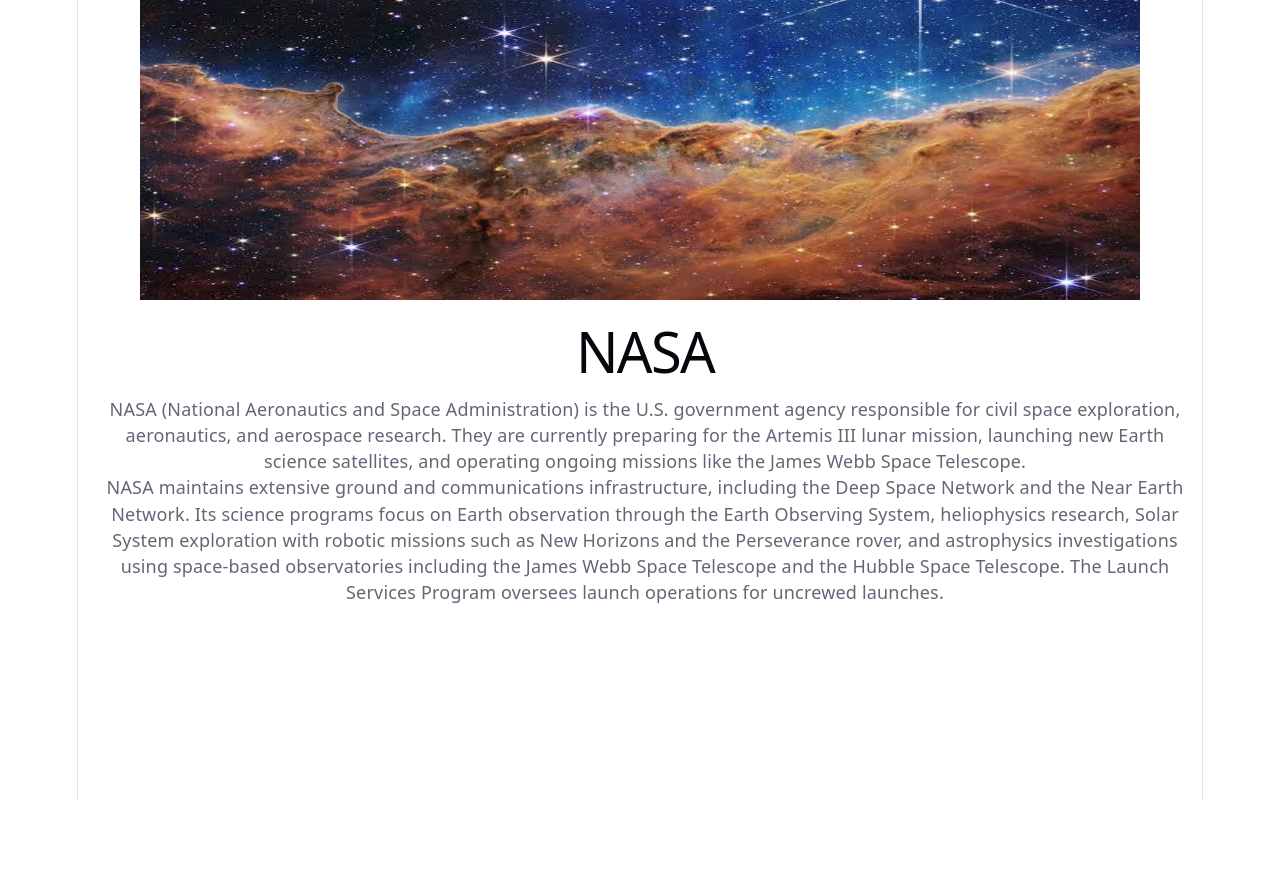
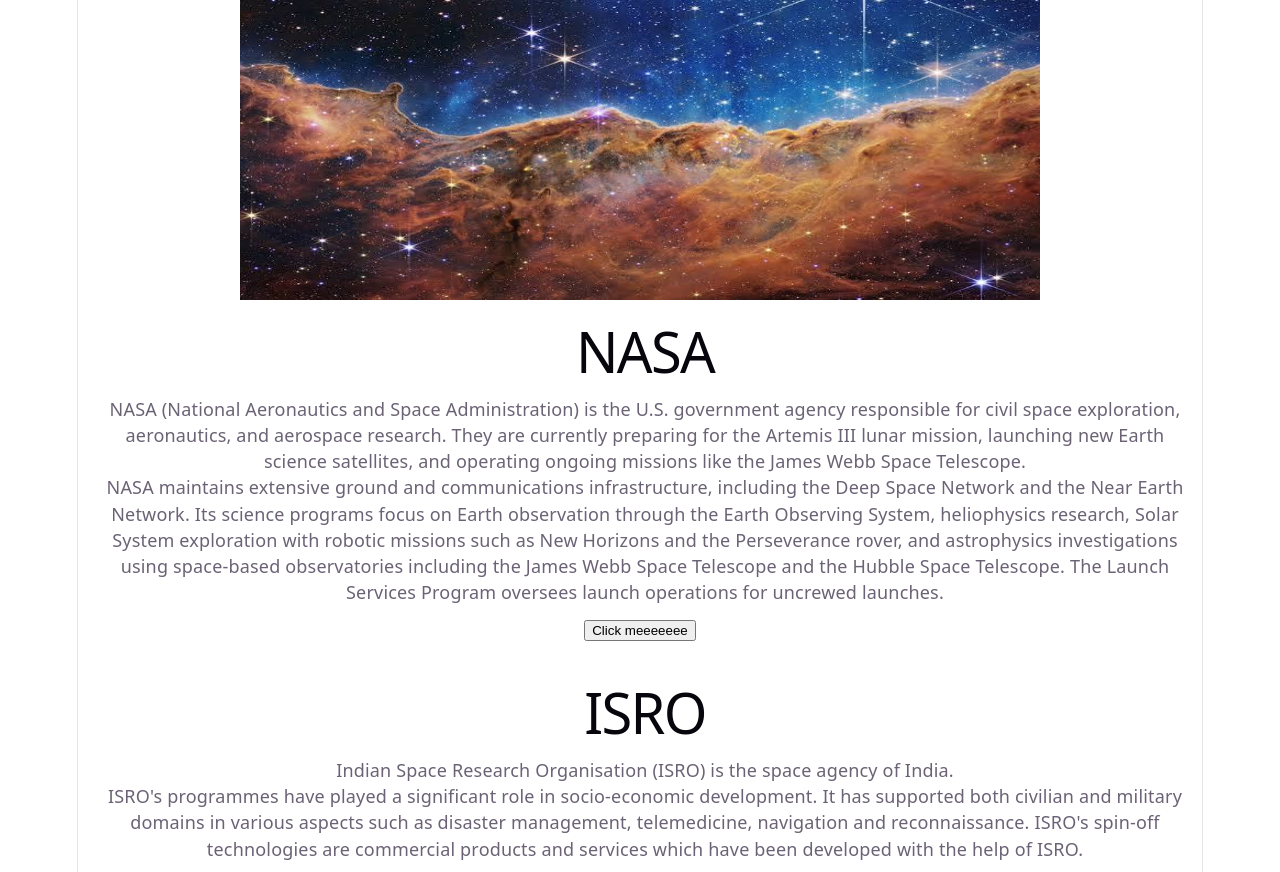
Before and after one commit to PauBurSW/CosmoAppSPA, a React (Vite) app: page / in a window 1280 px wide. Before the commit the page ends 800 px from the top, so only its background shows below. Built offline with nearby package versions, Linux system fonts and the light colour scheme.

Commit message:
confetti feature

```diff
--- a/package.json
+++ b/package.json
@@ -11,6 +11,7 @@
   },
   "dependencies": {
     "react": "^19.2.7",
+    "react-confetti": "^6.4.0",
     "react-dom": "^19.2.7",
     "styled-components": "^6.4.3"
   },
--- a/src/App.tsx
+++ b/src/App.tsx
@@ -5,19 +5,28 @@
 import FirstPage from './FirstPage'
 import nebulaImg from './assets/nebula.jpg'
 import BasicPage,{basicPageProps} from './BasicPage'
+import ClickCounterButton from './ButtonClicked'
 import './App.css'
 
 function App() {
-  const [count, setCount] = useState(0)
   const nasaProps:basicPageProps = {
     img:nebulaImg,
     title:"NASA",
     par1:"NASA (National Aeronautics and Space Administration) is the U.S. government agency responsible for civil space exploration, aeronautics, and aerospace research. They are currently preparing for the Artemis III lunar mission, launching new Earth science satellites, and operating ongoing missions like the James Webb Space Telescope.",
     par2:"NASA maintains extensive ground and communications infrastructure, including the Deep Space Network and the Near Earth Network. Its science programs focus on Earth observation through the Earth Observing System, heliophysics research, Solar System exploration with robotic missions such as New Horizons and the Perseverance rover, and astrophysics investigations using space-based observatories including the James Webb Space Telescope and the Hubble Space Telescope. The Launch Services Program oversees launch operations for uncrewed launches."
   }
+  const nasaProps2:basicPageProps = {
+    title:"ISRO",
+    par1:"Indian Space Research Organisation (ISRO) is the space agency of India.",
+    par2:"ISRO's programmes have played a significant role in socio-economic development. It has supported both civilian and military domains in various aspects such as disaster management, telemedicine, navigation and reconnaissance. ISRO's spin-off technologies are commercial products and services which have been developed with the help of ISRO."
+  }
   return (
     <>
         <BasicPage {...nasaProps}/>
+        <div>
+          <ClickCounterButton />
+        </div>
+        <BasicPage {...nasaProps2}/>
     </>
   )
 }
--- a/src/BasicPage.tsx
+++ b/src/BasicPage.tsx
@@ -11,7 +11,7 @@
     }
     return <section>
             <div>
-              <img src={props.img} className="base" style={{ width: "1000px", height: "300px" }} />
+              <img src={props.img} style={props.img?{ width: "800px", height: "300px" }:{}} />
             </div>
             <div style={{
               margin: '20px 10px 10px 20px'
--- /dev/null
+++ b/src/ButtonClicked.tsx
@@ -0,0 +1,21 @@
+import React, { useState } from "react";
+import ReactConfetti from "react-confetti";
+
+function ClickCounterButton() {
+
+    const [active, setActive] = useState(false);
+
+    const handleClick = () => {
+        setActive(true);
+    };
+
+    if (active == true)
+        return <ReactConfetti/>;
+    return <button
+            onClick={handleClick}
+            color="#841584">
+                Click meeeeeee
+            </button>;
+}
+
+export default ClickCounterButton;
```
Also changed, not shown: src/FirstPage.tsx (line endings or trailing spaces), 1 other file (tests, documents, lock files or other folders).
